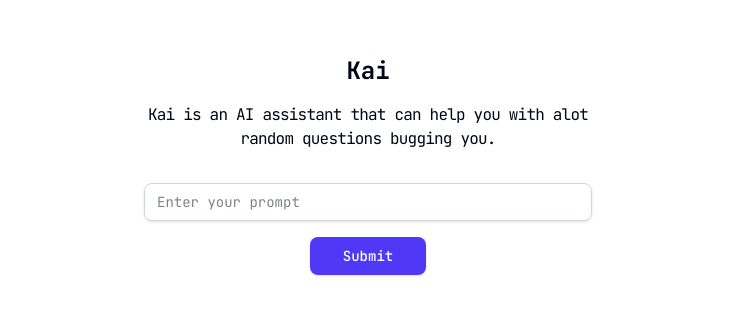
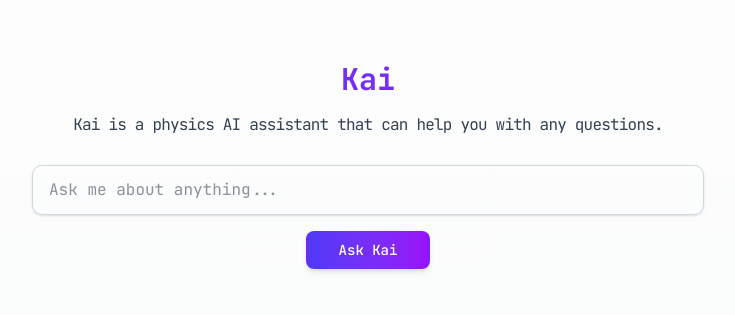
Before and after one commit to Hendo10X/kai, a Next.js app: page / in a window 1280 px wide. Shown: the part 235-550 px from the top of the page, without its empty margins (272-1007 px from the left). Built offline with nearby package versions, Linux system fonts and the light colour scheme; no server answers.

Commit message:
Enhance UI and functionality of AI assistant page with improved styling, clipboard copy feature, and input validation

```diff
--- a/app/page.tsx
+++ b/app/page.tsx
@@ -7,6 +7,7 @@ import {
 } from "@google/generative-ai";
 import { useState } from "react";
 import ReactMarkdown from "react-markdown";
+import { Copy, Check } from "lucide-react";
 
 const apiKey = process.env.NEXT_PUBLIC_GEMINI_API_KEY;
 if (!apiKey) {
@@ -29,6 +30,7 @@ const generationConfig = {
 export default function Home() {
   const [data, setData] = useState<string>("");
   const [loading, setLoading] = useState<boolean>(false);
+  const [copied, setCopied] = useState<boolean>(false);
 
   const runAI = async (prompt: string) => {
     try {
@@ -51,67 +53,124 @@ export default function Home() {
 
   const onSubmit = async (event: React.FormEvent<HTMLFormElement>) => {
     event.preventDefault();
-    const prompt = (event.target as HTMLFormElement).prompt.value || "";
+    const formElement = event.target as HTMLFormElement;
+    const prompt = formElement.prompt.value || "";
+    if (prompt.trim()) {
       runAI(prompt);
+      // Optional: Clear the input after submission
+      formElement.reset();
+    }
+  };
+
+  const copyToClipboard = () => {
+    navigator.clipboard.writeText(data);
+    setCopied(true);
+    setTimeout(() => setCopied(false), 2000);
   };
 
   return (
-    <div className="flex flex-col items-center justify-center min-h-screen p-4">
-      <h1 className="text-2xl font-bold text-center mb-4 font-mono font-bold">Kai</h1>
-      <p className="w-full max-w-md text-md text-center mb-7 font-mono tracking-tighter">
-        Kai is an AI assistant that can help you with alot random questions bugging you.
+    <div className="flex flex-col items-center justify-center min-h-screen p-4 bg-gradient-to-b from-white to-gray-50">
+      <div className="w-full max-w-2xl">
+        <h1 className="text-3xl font-bold text-center mb-4 font-mono bg-clip-text text-transparent bg-gradient-to-r from-indigo-600 to-purple-600">Kai</h1>
+        <p className="w-full text-md text-center mb-7 font-mono tracking-tighter text-gray-700">
+          Kai is a physics AI assistant that can help you with any questions.
         </p>
-      <form onSubmit={onSubmit} className="w-full max-w-md space-y-4 font-mono">
-        <div>
+
+        <form onSubmit={onSubmit} className="space-y-4 font-mono">
+          <div className="relative">
             <input
               type="text"
-            placeholder="Enter your prompt"
+              placeholder="Ask me about anything..."
               name="prompt"
               id="prompt"
-            className="mt-1 block w-full px-3 py-2 border border-gray-300 rounded-md shadow-sm focus:outline-none focus:ring-indigo-500 focus:border-indigo-500 sm:text-sm"
+              className="block w-full px-4 py-3 border border-gray-300 rounded-lg shadow-sm focus:outline-none focus:ring-2 focus:ring-indigo-500 focus:border-transparent transition duration-200 text-gray-800"
+              autoComplete="off"
             />
           </div>
-        <div>
           <div className="flex justify-center">
             <button
               type="submit"
               disabled={loading}
-              className="inline-flex justify-center py-2 px-8 border border-transparent shadow-sm text-sm font-medium rounded-md text-white bg-indigo-600 hover:bg-indigo-700 focus:outline-none focus:ring-2 focus:ring-offset-2 focus:ring-indigo-500 disabled:bg-indigo-300"
+              className="inline-flex items-center justify-center py-2 px-8 border border-transparent rounded-md shadow-md text-sm font-medium text-white bg-gradient-to-r from-indigo-600 to-purple-600 hover:from-indigo-700 hover:to-purple-700 focus:outline-none focus:ring-2 focus:ring-offset-2 focus:ring-indigo-500 disabled:opacity-60 transition-all duration-200 transform hover:-translate-y-1"
             >
-              {loading ? "Generating..." : "Submit"}
+              {loading ? (
+                <>
+                  <svg className="animate-spin -ml-1 mr-2 h-4 w-4 text-white" xmlns="http://www.w3.org/2000/svg" fill="none" viewBox="0 0 24 24">
+                    <circle className="opacity-25" cx="12" cy="12" r="10" stroke="currentColor" strokeWidth="4"></circle>
+                    <path className="opacity-75" fill="currentColor" d="M4 12a8 8 0 018-8V0C5.373 0 0 5.373 0 12h4zm2 5.291A7.962 7.962 0 014 12H0c0 3.042 1.135 5.824 3 7.938l3-2.647z"></path>
+                  </svg>
+                  Generating...
+                </>
+              ) : (
+                "Ask Kai"
+              )}
             </button>
-          </div>
           </div>
         </form>
 
         {data && (
-        <div className="mt-6 w-full max-w-xl p-4 border rounded-md bg-gray-50">
-          <h2 className="text-md font-medium text-gray-900 mb-2 font-mono">Response:</h2>
-          <div className="prose prose-sm max-w-none font-mono text-sm">
+          <div className="mt-8 border rounded-lg bg-white shadow-lg overflow-hidden transition-all duration-300 ease-in-out">
+            <div className="flex justify-between items-center p-4 border-b">
+              <h2 className="text-lg font-medium text-gray-800 font-mono">Response:</h2>
+              <button
+                onClick={copyToClipboard}
+                className="p-2 text-gray-500 hover:text-indigo-600 rounded-full hover:bg-gray-100 transition duration-200"
+                title="Copy to clipboard"
+              >
+                {copied ? <Check size={18} className="text-green-500" /> : <Copy size={18} />}
+              </button>
+            </div>
+
+            <div className="max-h-96 overflow-y-auto p-5 scrollbar-custom">
+              <div className="prose prose-sm text-sm max-w-none font-mono text-gray-700">
                 <ReactMarkdown
                   components={{
-                h1: ({ node, ...props }) => <h1 className="text-xl font-bold mt-4 mb-2" {...props} />,
-                h2: ({ node, ...props }) => <h2 className="text-lg font-bold mt-3 mb-2" {...props} />,
-                h3: ({ node, ...props }) => <h3 className="text-md font-bold mt-2 mb-1" {...props} />,
-                p: ({ node, ...props }) => <p className="mb-2" {...props} />,
-                ul: ({ node, ...props }) => <ul className="list-disc pl-5 mb-2" {...props} />,
-                ol: ({ node, ...props }) => <ol className="list-decimal pl-5 mb-2" {...props} />,
+                    h1: ({ node, ...props }) => <h1 className="text-2xl font-bold mt-6 mb-4 text-gray-800" {...props} />,
+                    h2: ({ node, ...props }) => <h2 className="text-xl font-bold mt-5 mb-3 text-gray-800" {...props} />,
+                    h3: ({ node, ...props }) => <h3 className="text-lg font-bold mt-4 mb-2 text-gray-800" {...props} />,
+                    p: ({ node, ...props }) => <p className="mb-4 leading-relaxed" {...props} />,
+                    ul: ({ node, ...props }) => <ul className="list-disc pl-6 mb-4 space-y-1" {...props} />,
+                    ol: ({ node, ...props }) => <ol className="list-decimal pl-6 mb-4 space-y-1" {...props} />,
                     li: ({ node, ...props }) => <li className="mb-1" {...props} />,
-                code: ({ node, ...props }) => <code className="bg-gray-100 p-1 rounded" {...props} />,
-                pre: ({ node, ...props }) => <pre className="bg-gray-100 p-2 rounded overflow-x-auto my-2" {...props} />,
-                blockquote: ({ node, ...props }) => <blockquote className="border-l-4 border-gray-300 pl-4 italic my-2" {...props} />,
-                a: ({ node, ...props }) => <a className="text-blue-600 hover:underline" {...props} />,
-                img: ({ node, ...props }) => <img className="max-w-full h-auto my-2" {...props} />,
-                table: ({ node, ...props }) => <table className="min-w-full border-collapse border border-gray-300 my-2" {...props} />,
-                th: ({ node, ...props }) => <th className="border border-gray-300 px-2 py-1 bg-gray-100" {...props} />,
-                td: ({ node, ...props }) => <td className="border border-gray-300 px-2 py-1" {...props} />,
+                    code: ({ node, ...props }) => <code className="bg-gray-100 px-1 py-0.5 rounded-md" {...props} />,
+                    blockquote: ({ node, ...props }) => <blockquote className="border-l-4 border-indigo-300 pl-4 italic my-4 text-gray-600" {...props} />,
+                    a: ({ node, ...props }) => <a className="text-indigo-600 hover:underline transition duration-200" {...props} />,
+                    img: ({ node, ...props }) => <img className="max-w-full h-auto my-4 rounded-md shadow-sm" {...props} />,
+                    table: ({ node, ...props }) => <div className="overflow-x-auto my-4"><table className="min-w-full border-collapse border border-gray-300" {...props} /></div>,
+                    th: ({ node, ...props }) => <th className="border border-gray-300 px-4 py-2 bg-gray-100 text-left" {...props} />,
+                    td: ({ node, ...props }) => <td className="border border-gray-300 px-4 py-2" {...props} />,
                   }}
                 >
                   {data}
                 </ReactMarkdown>
               </div>
             </div>
+
+            {data.length > 500 && (
+              <div className="flex justify-center py-2 border-t bg-gradient-to-t from-white via-white to-transparent">
+                <span className="text-xs text-gray-500 animate-bounce">Scroll for more</span>
+              </div>
             )}
+          </div>
+        )}
+      </div>
+
+      <style jsx global>{`
+        .scrollbar-custom::-webkit-scrollbar {
+          width: 8px;
+        }
+        .scrollbar-custom::-webkit-scrollbar-track {
+          background: #f1f1f1;
+          border-radius: 10px;
+        }
+        .scrollbar-custom::-webkit-scrollbar-thumb {
+          background: #d1d5db;
+          border-radius: 10px;
+        }
+        .scrollbar-custom::-webkit-scrollbar-thumb:hover {
+          background: #9ca3af;
+        }
+      `}</style>
     </div>
   );
 }
```
Also changed, not shown: public/kai.svg (added). Lines whose indentation alone changed are shown as unchanged.
